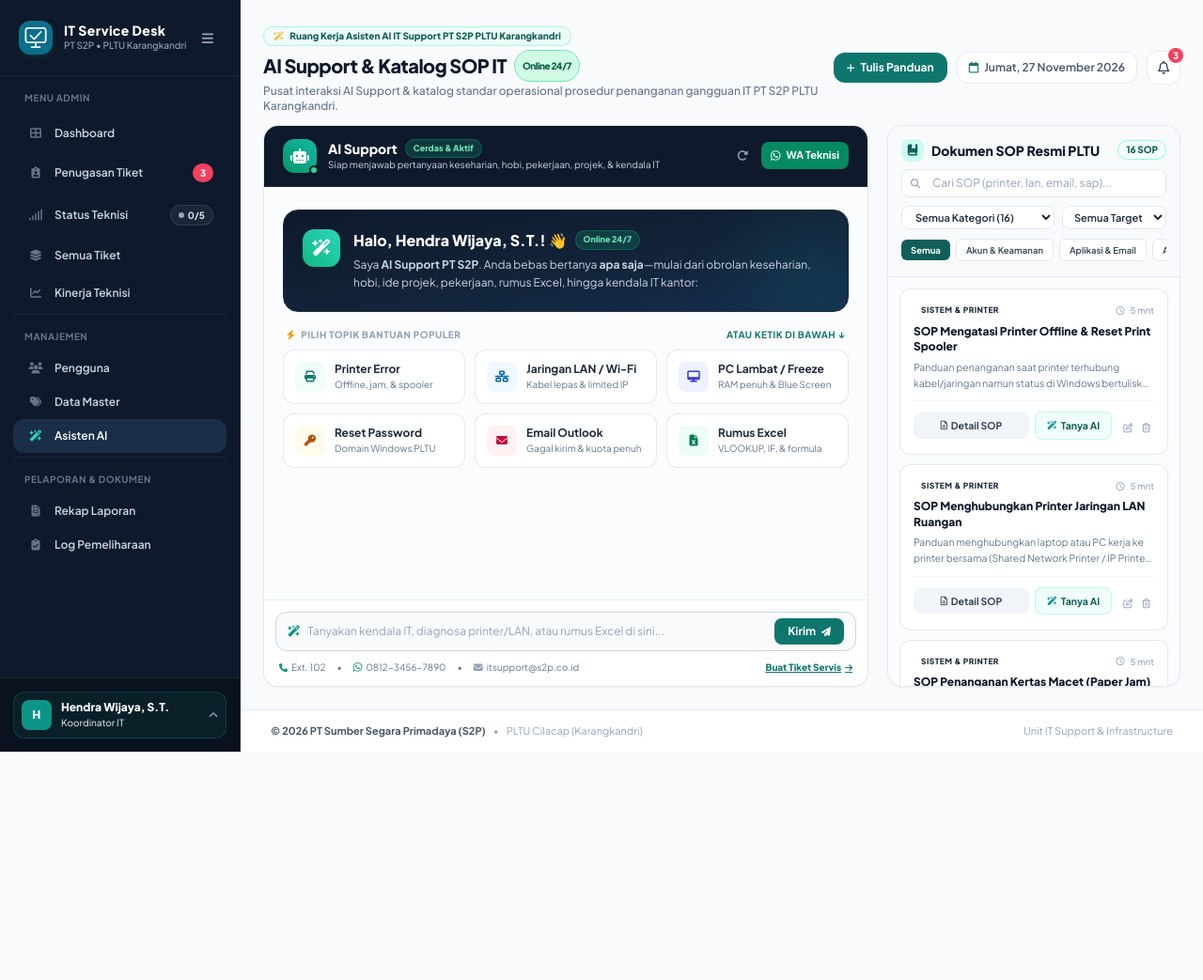
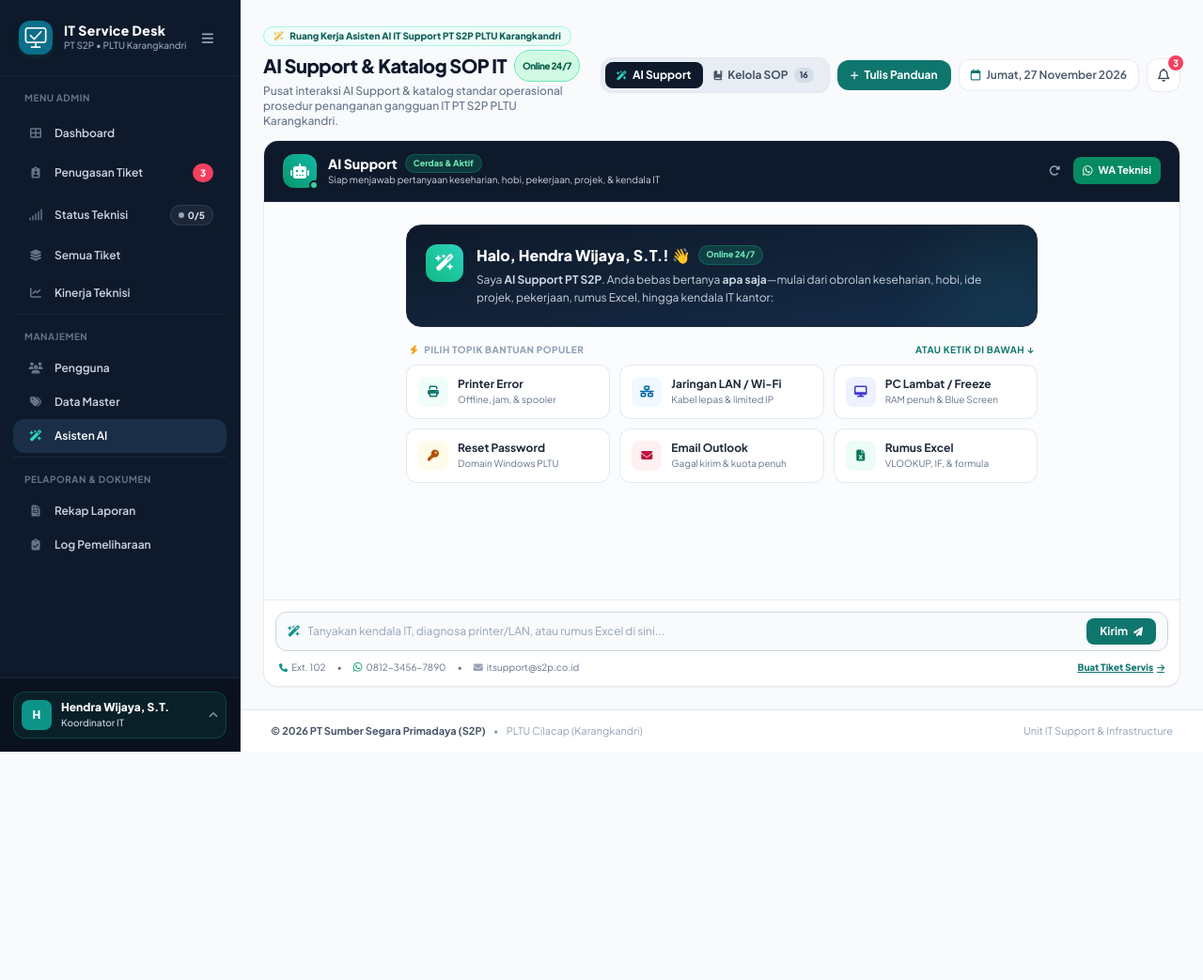
Before and after one commit to Hafizhramadhani18-lang/itService, a Laravel app: page /basis-pengetahuan in a window 1280 px wide. Shown: the top 1043 px of the page at 94% size. After the commit the page ends 800 px from the top, so only its background shows below. Run offline with Laravel 12, Linux system fonts and the light colour scheme; a user stored in the database is signed in; data comes from the database, SQL or seed files in the repository; data that the repository does not hold is empty; some libraries are stand-ins or nearby versions.

Commit message:
style: terapkan layout full-screen AI Support dengan tab Kelola SOP untuk Admin & Teknisi

```diff
--- a/resources/views/pages/knowledge-base.blade.php
+++ b/resources/views/pages/knowledge-base.blade.php
@@ -24,7 +24,22 @@
         </div>
 
         @if(Auth::user()->isTeknisi() || Auth::user()->isAdmin())
-        <div class="flex items-center space-x-2.5 flex-shrink-0">
+        <div class="flex flex-wrap items-center gap-2 flex-shrink-0">
+            <!-- Tab Switcher Opsi A: AI Support (Default Full) & Kelola SOP -->
+            <div class="inline-flex items-center p-1 rounded-xl bg-slate-200/70 border border-slate-200 text-xs font-bold">
+                <button type="button" id="tab-btn-ai" onclick="switchKnowledgeTab('ai')"
+                        class="px-3 py-1.5 rounded-lg bg-[#0e1a2b] text-white shadow-2xs transition cursor-pointer flex items-center space-x-1.5">
+                    <i class="fa-solid fa-wand-magic-sparkles text-[10px] text-teal-400"></i>
+                    <span>AI Support</span>
+                </button>
+                <button type="button" id="tab-btn-sop" onclick="switchKnowledgeTab('sop')"
+                        class="px-3 py-1.5 rounded-lg text-slate-600 hover:text-slate-900 transition cursor-pointer flex items-center space-x-1.5">
+                    <i class="fa-solid fa-book-bookmark text-[10px]"></i>
+                    <span>Kelola SOP</span>
+                    <span class="px-1.5 py-0.2 rounded-full text-[9px] bg-slate-300/70 text-slate-700 font-black">{{ $guides->count() }}</span>
+                </button>
+            </div>
+
             <a href="{{ route('knowledge.create') }}"
                class="px-3.5 py-2 rounded-xl bg-teal-700 hover:bg-teal-800 text-white text-xs font-bold shadow-xs transition flex items-center space-x-1.5 flex-shrink-0 whitespace-nowrap cursor-pointer">
                 <i class="fa-solid fa-plus text-[10px]"></i>
@@ -42,9 +57,9 @@
     <div class="grid grid-cols-1 lg:grid-cols-12 gap-5 items-stretch flex-1 min-h-0">
 
         <!-- ============================================================== -->
-        <!-- KOLOM KIRI: RUANG KERJA ASISTEN AI INTERAKTIF (GEMINI AI)      -->
+        <!-- PANEL 1 (DEFAULT FULL-WIDTH): RUANG KERJA AI SUPPORT           -->
         <!-- ============================================================== -->
-        <div class="{{ Auth::user()->isPegawai() ? 'lg:col-span-12' : 'lg:col-span-7 xl:col-span-8' }} flex flex-col bg-white rounded-2xl border border-slate-200/90 shadow-sm overflow-hidden h-full">
+        <div id="panel-ai-support" class="lg:col-span-12 flex flex-col bg-white rounded-2xl border border-slate-200/90 shadow-sm overflow-hidden h-full">
 
             <!-- Workspace Top Bar -->
             <div class="px-5 py-3.5 bg-[#0e1a2b] text-white flex items-center justify-between border-b border-slate-800 flex-shrink-0">
@@ -247,9 +262,9 @@
 
         @if(Auth::user()->isTeknisi() || Auth::user()->isAdmin())
         <!-- ============================================================== -->
-        <!-- KOLOM KANAN (4-5 Kolom): KATALOG DOKUMEN SOP RESMI PLTU        -->
+        <!-- PANEL 2 (TAB KELOLA SOP): KATALOG DOKUMEN SOP RESMI PLTU       -->
         <!-- ============================================================== -->
-        <div class="lg:col-span-5 xl:col-span-4 flex flex-col bg-white rounded-2xl border border-slate-200/90 shadow-sm overflow-hidden h-full">
+        <div id="panel-kelola-sop" class="hidden lg:col-span-12 flex flex-col bg-white rounded-2xl border border-slate-200/90 shadow-sm overflow-hidden h-full">
 
             <!-- SOP Card Header & Search (Desain Ringkas & Rapi) -->
             <div class="p-3.5 bg-slate-50/90 border-b border-slate-200/90 space-y-2 flex-shrink-0">
@@ -326,7 +341,7 @@
                     'jaringan' => false,
                 ];
             @endphp
-            <div id="sop-catalog-list" class="flex-1 space-y-2.5 overflow-y-auto p-3 bg-slate-50/50">
+            <div id="sop-catalog-list" class="flex-1 grid grid-cols-1 md:grid-cols-2 xl:grid-cols-3 gap-3 content-start overflow-y-auto p-4 bg-slate-50/50">
                 @forelse($guides as $guide)
                 @php
                     $guideSearchable = strtolower($guide->judul . ' ' . $guide->kategori . ' ' . $guide->tag . ' ' . $guide->pengantar);
@@ -714,7 +729,28 @@
         }
     }
 
+    function switchKnowledgeTab(tab) {
+        const panelAi = document.getElementById('panel-ai-support');
+        const panelSop = document.getElementById('panel-kelola-sop');
+        const btnAi = document.getElementById('tab-btn-ai');
+        const btnSop = document.getElementById('tab-btn-sop');
+        if (!panelAi || !panelSop || !btnAi || !btnSop) return;
+
+        if (tab === 'sop') {
+            panelAi.classList.add('hidden');
+            panelSop.classList.remove('hidden');
+            btnSop.className = 'px-3 py-1.5 rounded-lg bg-[#0e1a2b] text-white shadow-2xs transition cursor-pointer flex items-center space-x-1.5';
+            btnAi.className = 'px-3 py-1.5 rounded-lg text-slate-600 hover:text-slate-900 transition cursor-pointer flex items-center space-x-1.5';
+        } else {
+            panelSop.classList.add('hidden');
+            panelAi.classList.remove('hidden');
+            btnAi.className = 'px-3 py-1.5 rounded-lg bg-[#0e1a2b] text-white shadow-2xs transition cursor-pointer flex items-center space-x-1.5';
+            btnSop.className = 'px-3 py-1.5 rounded-lg text-slate-600 hover:text-slate-900 transition cursor-pointer flex items-center space-x-1.5';
+        }
+    }
+
     function askWorkspaceAi(promptText) {
+        switchKnowledgeTab('ai');
         const input = document.getElementById('workspace-user-input');
         if (input) {
             input.value = promptText;
```
